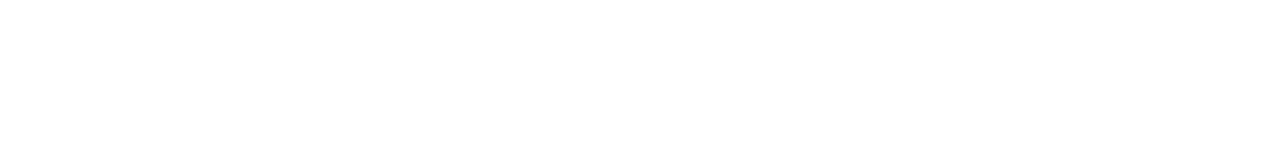
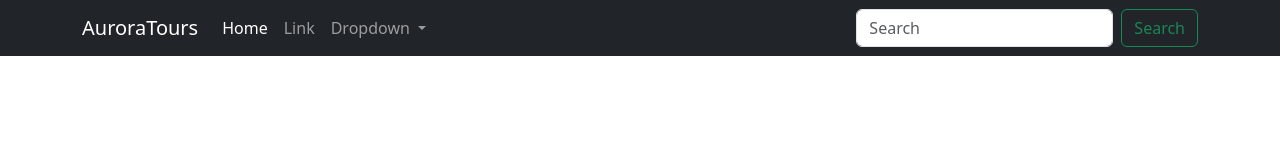
Before and after one commit to danwoxs/nic-dgl203-2025FA-Assignment-4A, a plain HTML site: page index.html in a window 1280 px wide. Drawn offline with nearby package versions, Linux system fonts and the light colour scheme.

Commit message:
Add responsive navigation bar component

```diff
--- a/index.html
+++ b/index.html
@@ -17,14 +17,50 @@
       href="https://cdn.jsdelivr.net/npm/bootstrap-icons@1.11.1/font/bootstrap-icons.css"
     />
     <link rel="stylesheet" href="style.css" />
+    <title>AuroraTours - Travel with us</title>
   </head>
   <body>
 
     <!-- link to BootStrap JS -->
-    <script
+    <script defer
       src="https://cdn.jsdelivr.net/npm/bootstrap@5.3.2/dist/js/bootstrap.bundle.min.js"
       integrity="sha384-C6RzsynM9kWDrMNeT87bh95OGNyZPhcTNXj1NW7RuBCsyN/o0jlpcV8Qyq46cDfL"
       crossorigin="anonymous"
     ></script>
+
+  <nav class="navbar navbar-expand-lg navbar-dark bg-dark">
+  <div class="container">
+    <a class="navbar-brand" href="#">AuroraTours</a>
+    <button class="navbar-toggler" type="button" data-bs-toggle="collapse" data-bs-target="#navbarSupportedContent" aria-controls="navbarSupportedContent" aria-expanded="false" aria-label="Toggle navigation">
+      <span class="navbar-toggler-icon"></span>
+    </button>
+
+    <div class="collapse navbar-collapse" id="navbarSupportedContent">
+      <ul class="navbar-nav me-auto mb-2 mb-lg-0">
+        <li class="nav-item">
+          <a class="nav-link active" aria-current="page" href="#">Home</a>
+        </li>
+        <li class="nav-item">
+          <a class="nav-link" href="#">Link</a>
+        </li>
+        <li class="nav-item dropdown">
+          <a class="nav-link dropdown-toggle" href="#" role="button" data-bs-toggle="dropdown" aria-expanded="false">
+            Dropdown
+          </a>
+          <ul class="dropdown-menu">
+            <li><a class="dropdown-item" href="#">Action</a></li>
+            <li><a class="dropdown-item" href="#">Another action</a></li>
+            <li><hr class="dropdown-divider"></li>
+            <li><a class="dropdown-item" href="#">Something else here</a></li>
+          </ul>
+        </li>
+      </ul>
+      <form class="d-flex" role="search">
+        <input class="form-control me-2" type="search" placeholder="Search" aria-label="Search"/>
+        <button class="btn btn-outline-success" type="submit">Search</button>
+      </form>
+    </div>
+  </div>
+</nav>
   </body>
 </html>
```
